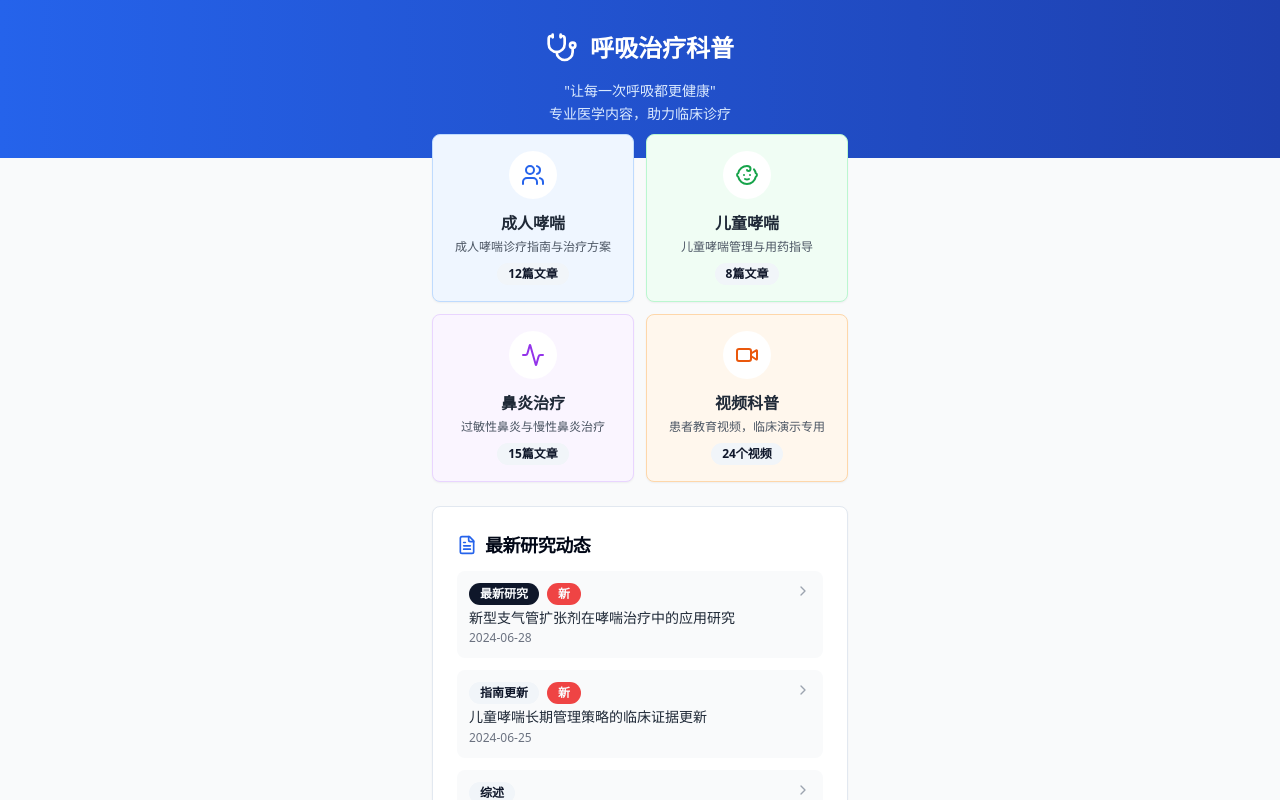
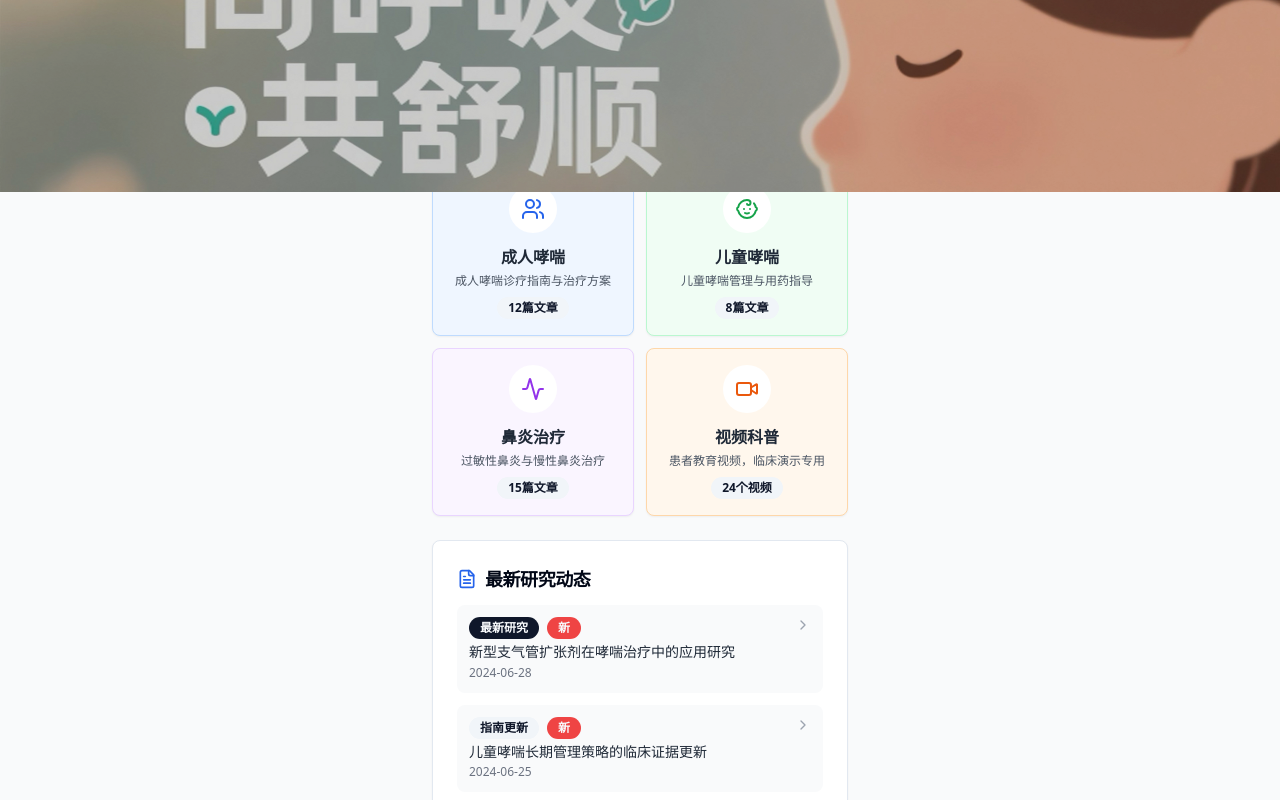
Before and after one commit to Romona-z/OJYH, a React (Vite) app: page / in a window 1280 px wide. Shown: the top 800 px of the page. Built offline with nearby package versions, Linux system fonts and the light colour scheme.

Commit message:
Add banner image
Use the provided image as the top banner.

```diff
--- a/src/pages/Index.tsx
+++ b/src/pages/Index.tsx
@@ -1,3 +1,4 @@
+
 import React from 'react';
 import { Stethoscope, Users, Baby, Activity, Video, FileText, ChevronRight } from 'lucide-react';
 import { Card, CardContent, CardHeader, CardTitle } from '@/components/ui/card';
@@ -80,17 +81,13 @@ const Index = () => {
   return (
     <div className="min-h-screen bg-gray-50">
       {/* Header Banner */}
-      <div className="bg-gradient-to-r from-blue-600 to-blue-800 text-white">
-        <div className="max-w-md mx-auto px-4 py-8">
-          <div className="flex items-center justify-center mb-4">
-            <Stethoscope className="h-8 w-8 mr-3" />
-            <h1 className="text-2xl font-bold">呼吸治疗科普</h1>
-          </div>
-          <p className="text-center text-blue-100 text-sm leading-relaxed">
-            "让每一次呼吸都更健康"<br />
-            专业医学内容，助力临床诊疗
-          </p>
-        </div>
+      <div className="relative overflow-hidden">
+        <img
+          src="/lovable-uploads/d40cd99a-f8b2-471c-827f-8174d728e7fe.png"
+          alt="呼吸治疗科普 Banner"
+          className="w-full h-48 object-cover"
+        />
+        <div className="absolute inset-0 bg-black bg-opacity-20"></div>
       </div>
 
       {/* Main Content */}
```
Also changed, not shown: public/lovable-uploads/d40cd99a-f8b2-471c-827f-8174d728e7fe.png (added).
